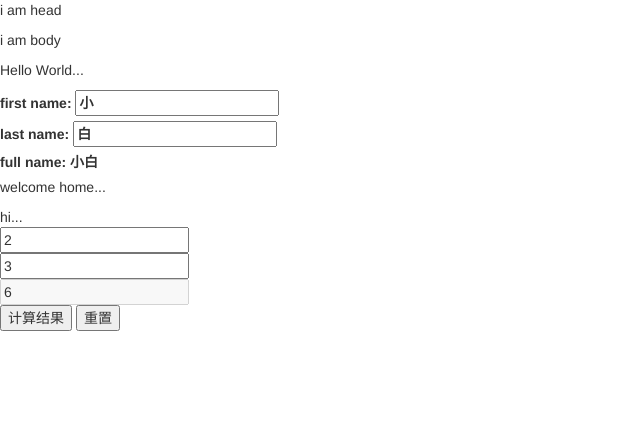
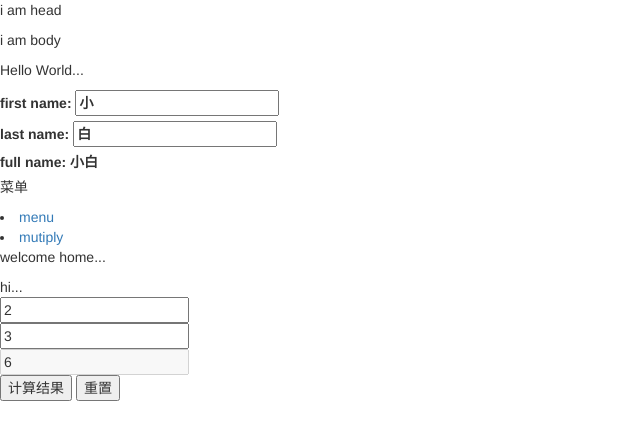
Before and after one commit to boshengliao/my-website, a Django app: page / in a window 1280 px wide. Shown: the top 440 px of the page, without its empty margins (0-640 px from the left). Run offline with Django 3.2, Linux system fonts and the light colour scheme; some libraries are stand-ins or nearby versions.

Commit message:
fix issue

```diff
--- a/dataform/templates/dataform/index.html
+++ b/dataform/templates/dataform/index.html
@@ -10,11 +10,15 @@
         <p>Hello World...</p>
 
         <div ng-controller="test">
-            <label>first name: <input ng-init="firstName='小'" ng-value="firstName"></label>
-            <br>
-            <label>last name: <input ng-init="lastName='白'" ng-value="lastName"></label>
-            <br>
-            <label>full name: <span>[[ firstName + lastName  ]]</span></label>
+            <label>first name: <input ng-init="firstName='小'" ng-value="firstName"></label><br>
+            <label>last name: <input ng-init="lastName='白'" ng-value="lastName"></label><br>
+            <label>full name: <span>[[ firstName + lastName  ]]</span></label><br>
+        </div>
+
+        <div>
+            <p>菜单</p>
+            <li><a>menu</a></li>
+            <li><a>mutiply</a></li>
         </div>
 
         <div ng-view>
```
